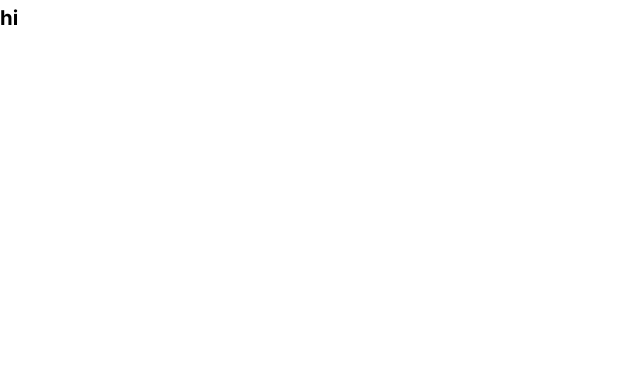
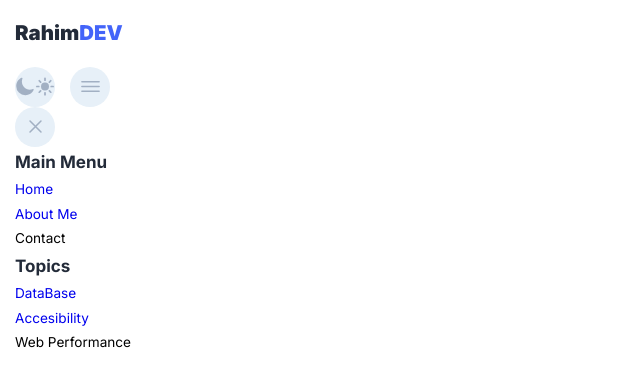
Before and after one commit to rahimlotfi1368/Personal-Blog-Template, a plain HTML site: page index.html in a window 1280 px wide. Shown: the whole page, without its empty margins (0-640 px from the left). Drawn offline with nearby package versions, Linux system fonts and the light colour scheme.

Commit message:
improve navbar

```diff
--- a/assets/Css/style.css
+++ b/assets/Css/style.css
@@ -151,3 +151,61 @@ html {
   .text-tiny {
     font-size: var(--fs-5);
   }
+
+  /*=============== REUSEABLE CSS CLASSES ===============*/
+  .container{
+    padding: 0 15px;
+    margin-inline: auto;
+    margin: auto;
+  }
+
+  .btn{
+    min-width: 10rem;
+    border-radius: 100px;
+  }
+  /*=============== HEADER ===============*/
+  header{
+    background:var(--background-primary);
+  }
+
+  header .flex-wrapper{
+    display: none;
+  }
+
+  .navbar{
+    display: flex;
+    justify-content: space-between;
+    align-items:center ;
+    gap: 15px;
+    padding: 15px 0;
+  }
+
+  .logo{
+    font-weight: 900;
+    font-size: 1.5rem;
+    color: var(--foreground-primary);
+  }
+
+  .logo span{
+    color: var(--accent);
+  }
+
+  header .btn-group{
+    display: flex;
+    align-items: center;
+    gap: 15px;
+  }
+
+  .theme-btn-mobile,
+  .nav-menu-btn,
+  .nav-close-btn{
+    background: var(--action-secondary);
+    color: var(--foreground-tertiary);
+    width: 40px;
+    height: 40px;
+    display: flex;
+    justify-content: center;
+    align-items: center;
+    border-radius: 50%;
+    font-size: 25px;
+  }
--- a/index.html
+++ b/index.html
@@ -16,8 +16,58 @@
     <link rel="stylesheet" href="/assets/Css/responsive.css">
     <title>Document</title>
 </head>
-<body>
-    <h2>hi</h2>
+<body class="light-theme">
+  <!--=============== HEADER ===============-->
+    <header>
+      <div class="container">
+          <nav class="navbar">
+            <a href="/" class="logo">Rahim<span>DEV</span></a>
+          </nav>
+          <div class="btn-group">
+            <button class="theme-btn theme-btn-mobile light">
+              <ion-icon name="moon" class="moon"></ion-icon>
+              <ion-icon name="sunny" class="sun"></ion-icon>
+            </button>
+
+            <button class="nav-menu-btn">
+              <ion-icon name="menu-outline"></ion-icon>
+            </button>
+          </div>
+          <div class="flex-wrapper">
+            <ul class="desktop-nav">
+              <li><a href="#" class="nav-link">Home</a></li>
+              <li><a href="#" class="nav-link">About me</a></li>
+              <li><a href="#" class="nav-link">Contact</a></li>
+            </ul>
+            <button class="theme-btn theme-btn-mobile light">
+              <ion-icon name="moon" class="moon"></ion-icon>
+              <ion-icon name="sunny" class="sun"></ion-icon>
+            </button>
+          </div>
+          <div class="mobile-nav">
+            <button class="nav-close-btn">
+              <ion-icon name="close-outline"></ion-icon>
+            </button>
+            <div class="wrapper">
+              <p class="h3 nav-title">Main Menu</p>
+              <ul>
+                <li class="nav-item"><a href="#" class="nav-link">Home</a></li>
+                <li class="nav-item"><a href="#" class="nav-link">About Me</a></li>
+                <li class="nav-item"><a href="#" class="nav-link"></a>Contact</li>
+              </ul>
+            </div>
+            <div>
+              <p class="h3 nav-title">Topics</p>
+              <ul>
+                <li class="nav-item"><a href="#" class="nav-link">DataBase</a></li>
+                <li class="nav-item"><a href="#" class="nav-link">Accesibility</a></li>
+                <li class="nav-item"><a href="#" class="nav-link"></a>Web Performance</li>
+              </ul>
+            </div>
+          </div>
+        </div>
+      </div>
+    </header>
 <!--***************scripts*****************-->
 <script src="/assets/js/script.js"></script>
 
```
